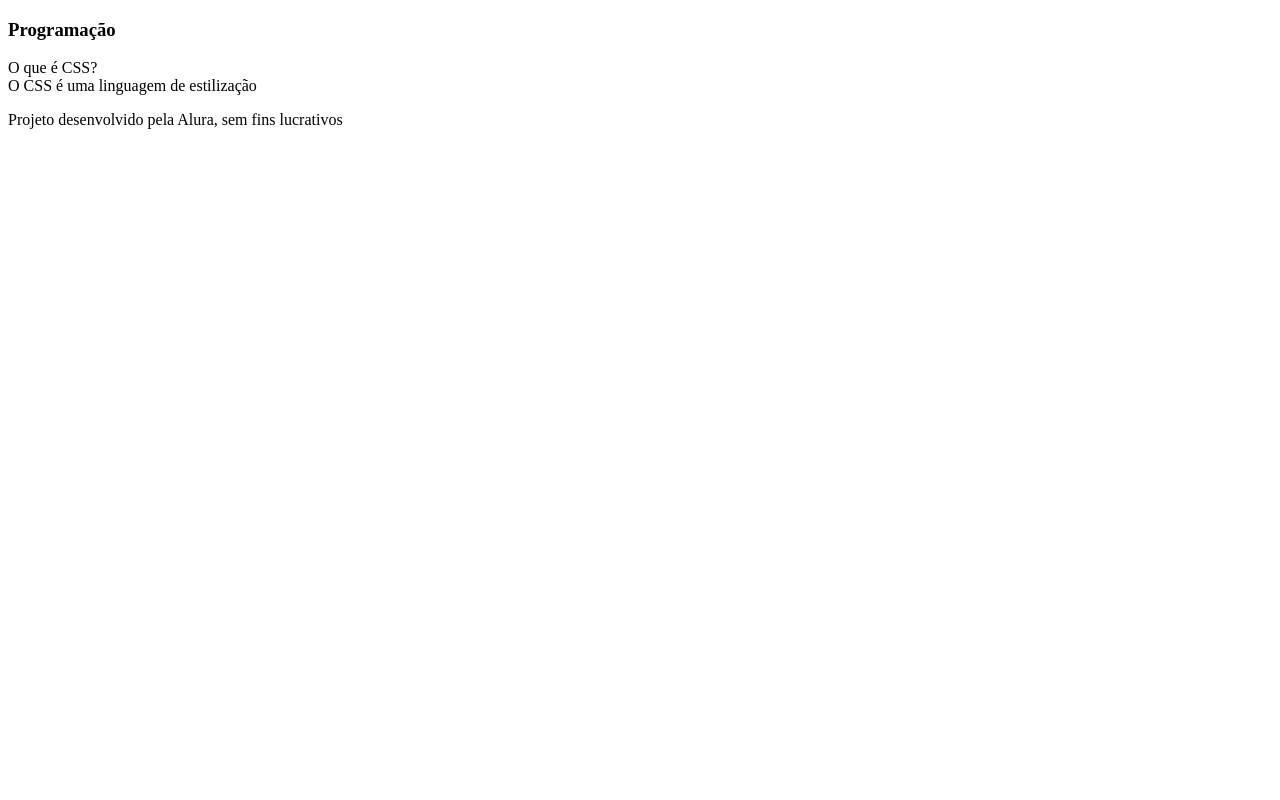
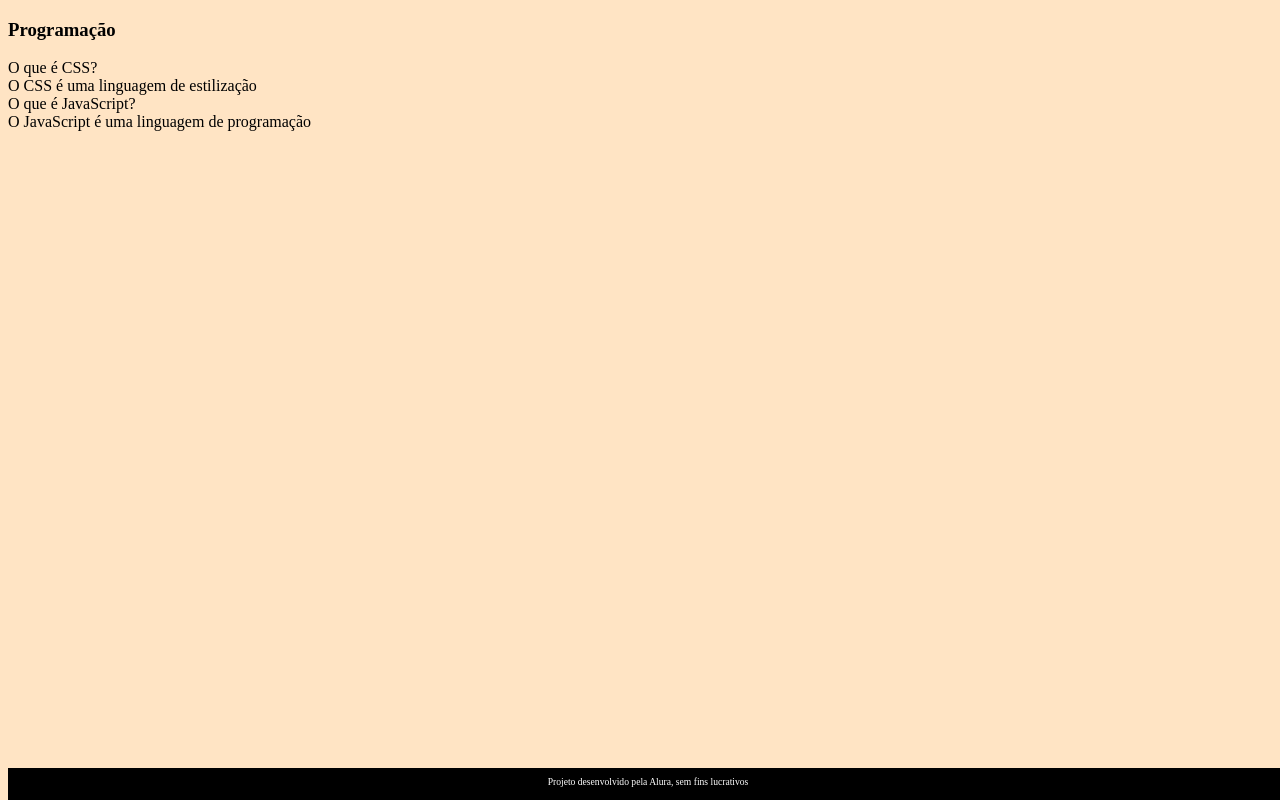
Before and after one commit to CAUAN090/CAUAN03, a plain HTML site: page index.html in a window 1280 px wide. Drawn offline with Linux system fonts and the light colour scheme.

Commit message:
Add files via upload

```diff
--- a/index.html
+++ b/index.html
@@ -3,12 +3,12 @@
 <head>
     <meta charset="UTF-8">
     <meta name="viewport" content="width=device-width, initial-scale=1.0">
+    <link rel="stylesheet" href="style.css">
     <title>Flashcard</title>
 </head>
 <body>
     <main>
             <section id="container">
-                    <article class="cartao">
                         <article class="cartao">
                             <div class="cartao__conteudo">
                                     <h3>Programação</h3>
@@ -18,6 +18,13 @@
                                     <div class="cartao__conteudo__resposta">
                                             O CSS é uma linguagem de estilização
                                     </div>
+                                    <div class="cartao__conteudo__pergunta">
+                                    </div>
+                                        O que é JavaScript?
+                                </div>
+                                <div class="cartao__conteudo__resposta">
+                                        O JavaScript é uma linguagem de programação
+                                </div>
                             </div>
                     </article>
                     </article>
--- a/style.css
+++ b/style.css
@@ -0,0 +1,19 @@
+body {
+    background-color: bisque;
+    font-family: Bai Jamjuree;
+}
+
+footer {
+    background-color: black;
+    color: white;
+    position: fixed;
+    bottom: 0;
+    width: 100%;
+    height: 2rem;
+}
+
+footer p {
+    text-align: center;
+    font-size: 0.6rem;
+    margin-top: 0.5rem;
+}
```
